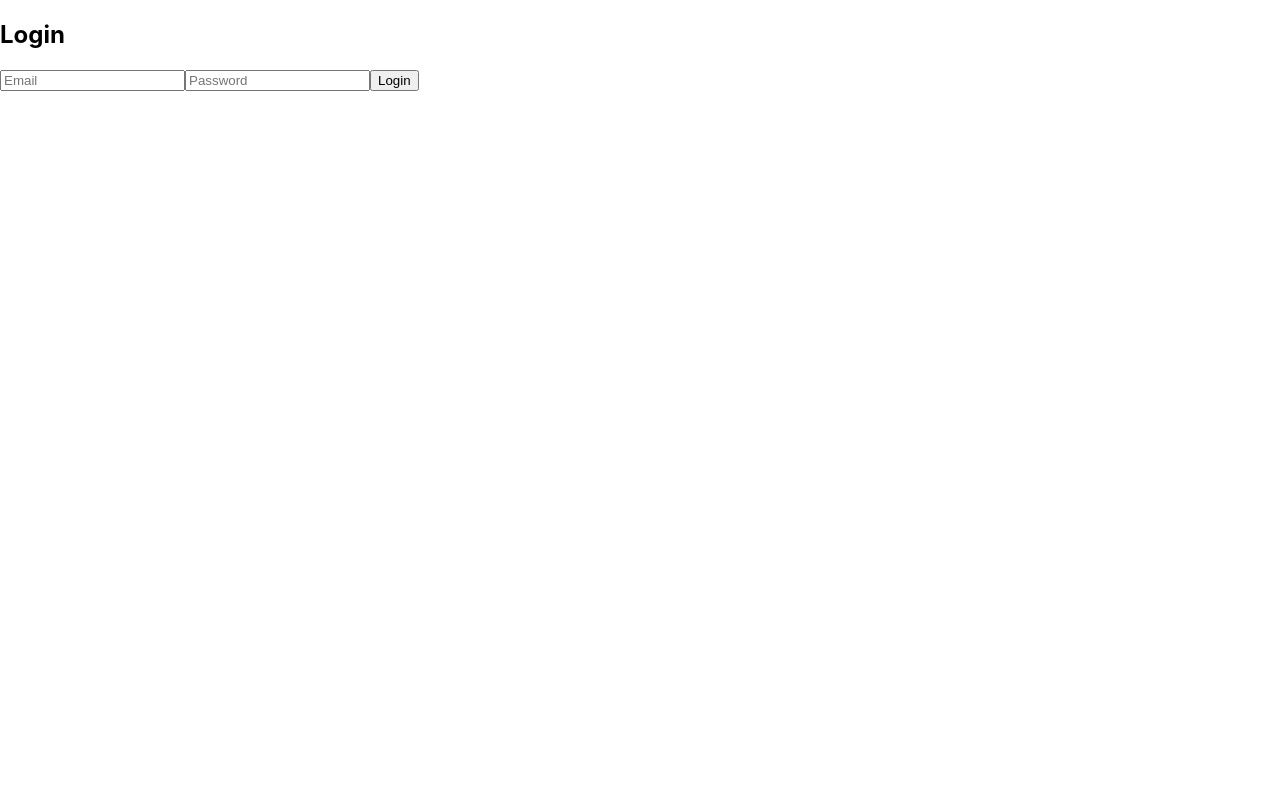
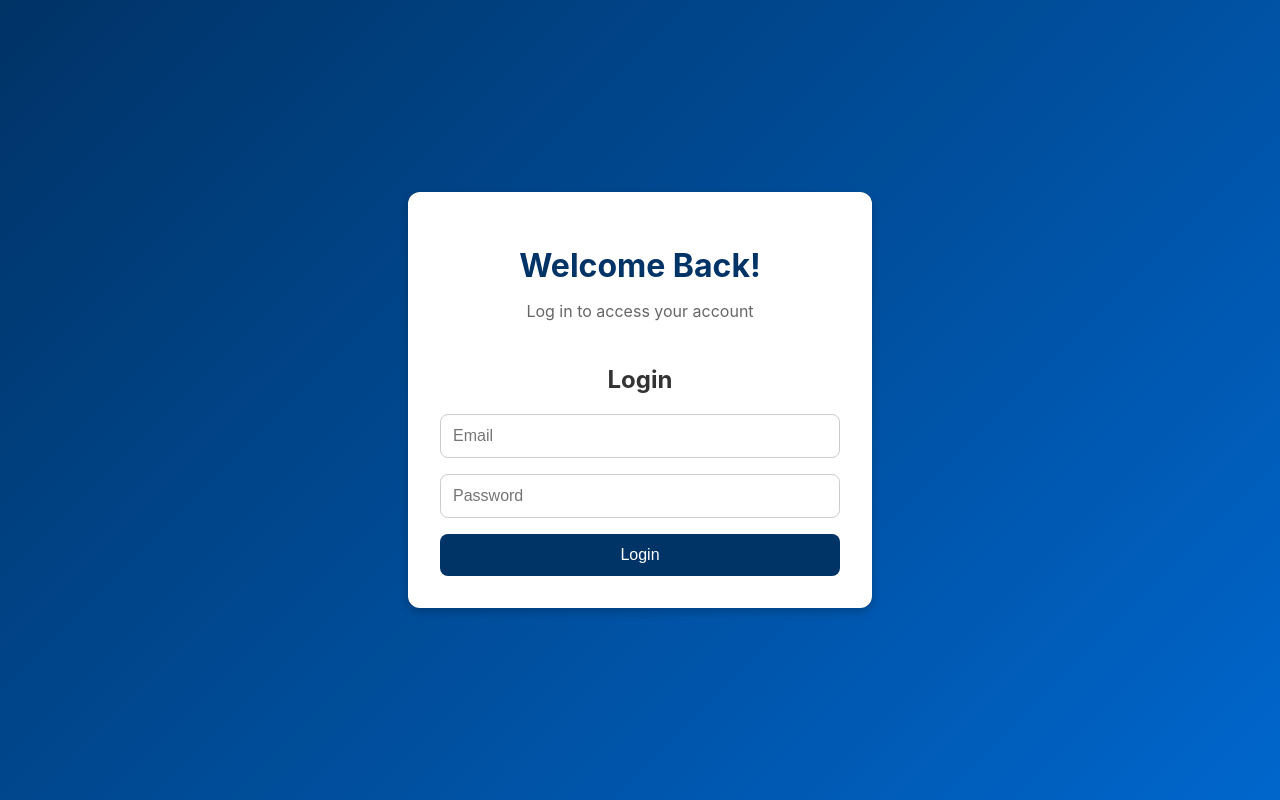
Before and after one commit to aquasofttraining/hotel-sparkling-awards-system, a React (Create React App) app in the folder client/: page /login in a window 1280 px wide. Built offline with nearby package versions, Linux system fonts and the light colour scheme; no server answers.

Commit message:
design login page

```diff
--- /dev/null
+++ b/client/src/pages/LoginPage.css
@@ -0,0 +1,66 @@
+.login-page {
+  display: flex;
+  justify-content: center;
+  align-items: center;
+  height: 100vh;
+  background: linear-gradient(135deg, #003366, #0066cc);
+  color: #fff;
+}
+
+.login-container {
+  background: #fff;
+  color: #333;
+  padding: 2rem;
+  border-radius: 12px;
+  box-shadow: 0 4px 8px rgba(0, 0, 0, 0.2);
+  text-align: center;
+  width: 100%;
+  max-width: 400px;
+}
+
+.login-title {
+  font-size: 2rem;
+  font-weight: bold;
+  margin-bottom: 0.5rem;
+  color: #003366;
+}
+
+.login-subtitle {
+  font-size: 1rem;
+  margin-bottom: 1.5rem;
+  color: #666;
+}
+
+form {
+  display: flex;
+  flex-direction: column;
+}
+
+input {
+  margin-bottom: 1rem;
+  padding: 0.75rem;
+  border: 1px solid #ccc;
+  border-radius: 8px;
+  font-size: 1rem;
+}
+
+button {
+  background: #003366;
+  color: #fff;
+  padding: 0.75rem;
+  border: none;
+  border-radius: 8px;
+  font-size: 1rem;
+  cursor: pointer;
+  transition: background 0.3s ease;
+}
+
+button:hover {
+  background: #0055aa;
+}
+
+p.text-red-500 {
+  color: #e63946;
+  font-size: 0.875rem;
+  margin-bottom: 1rem;
+}
--- a/client/src/pages/LoginPage.tsx
+++ b/client/src/pages/LoginPage.tsx
@@ -2,6 +2,7 @@ import React, { useEffect } from 'react';
 import { useNavigate } from 'react-router-dom';
 import LoginForm from '../components/auth/LoginForm';
 import { useAuth } from '../hooks/useAuth';
+import './LoginPage.css'; // Add a CSS file for custom styles
 
 const LoginPage: React.FC = () => {
   const { user } = useAuth();
@@ -14,8 +15,12 @@ const LoginPage: React.FC = () => {
   }, [user, navigate]);
 
   return (
-    <div className="flex justify-center items-center h-screen bg-slate-50">
-      <LoginForm />
+    <div className="login-page">
+      <div className="login-container">
+        <h1 className="login-title">Welcome Back!</h1>
+        <p className="login-subtitle">Log in to access your account</p>
+        <LoginForm />
+      </div>
     </div>
   );
 };
```
